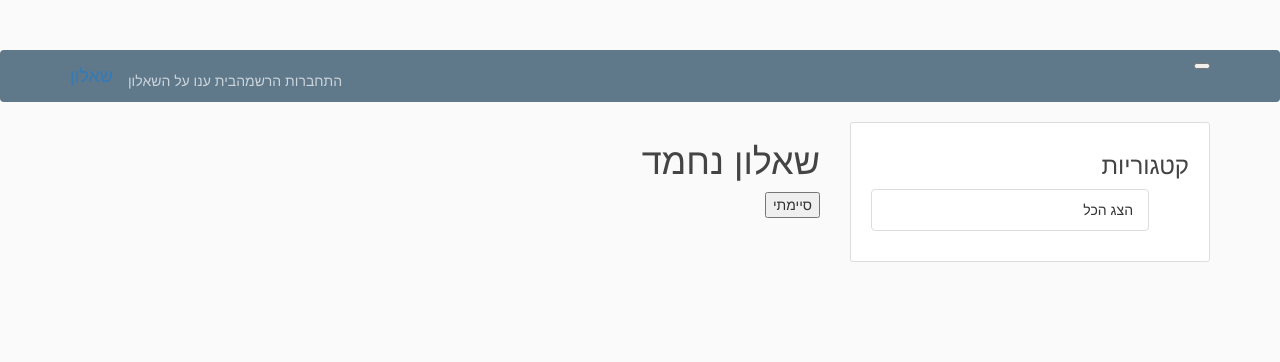
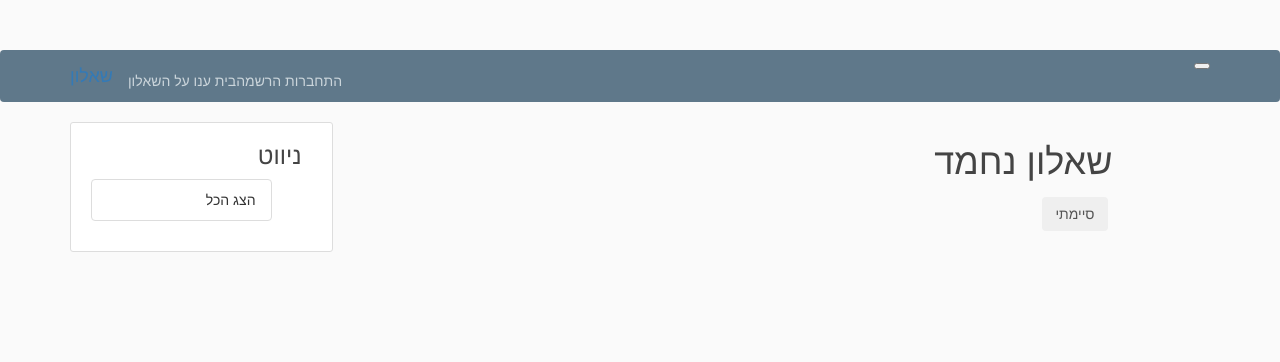
Before and after one commit to Shir-AH/questionary-flask, a Flask app: page /questionary in a window 1280 px wide. Shown: the top 362 px of the page. Run offline with Flask 2, Linux system fonts and the light colour scheme; data that the repository does not hold is empty; some libraries are stand-ins or nearby versions.

Commit message:
Questionary styling

```diff
--- a/questionary/static/main.css
+++ b/questionary/static/main.css
@@ -2,16 +2,13 @@ body {
   background: #fafafa;
   color: #333333;
   margin-top: 5rem;
+  margin-bottom: 5rem;
 }
 
-  h1,
-  h2,
-  h3,
-  h4,
-  h5,
-  h6 {
+h1, h2, h3, h4, h5, h6 {
   color: #444444;
 }
+
 p {
   word-break: break-all;
 }
@@ -86,3 +83,7 @@ body {
 .account-heading {
   font-size: 2.5rem;
 }
+
+#sidebar {
+  visibility: hidden;
+}
--- a/questionary/static/main.js
+++ b/questionary/static/main.js
@@ -14,7 +14,7 @@ function addQuestionLabel(destElement, questionName = '', categoryIndex = '', qu
 }
 
 function addRangeInput(destElement, categoryIndex = '', questionIndex = '', subQuestion = false) {
-    let range = newElement('input', [`category-${categoryIndex}`])
+    let range = newElement('input', [`category-${categoryIndex}`, 'form-control-range', 'slider'])
     range.type = 'range';
     let name = `c${categoryIndex}q${questionIndex}`;
     if (subQuestion)
@@ -56,7 +56,7 @@ function buildCategory(fieldset, categoryQuestions, categoryIndex) {
 }
 
 function addCategory(formElement, category, categoryIndex) {
-    let fieldset = newElement('fieldset', [`category-${categoryIndex}`]);
+    let fieldset = newElement('fieldset', [`category-${categoryIndex}`, 'form-fieldset']);
     fieldset.id = `category-${categoryIndex}-fieldset`;
     buildCategory(fieldset, category.questions, categoryIndex);
 
@@ -71,7 +71,7 @@ function addCategory(formElement, category, categoryIndex) {
 }
 
 function addSubmitButton(formElement, data) {
-    let sumbitButton = newElement('input');
+    let sumbitButton = newElement('input', ['btn', 'btn-outline-info']);
     sumbitButton.type = 'submit';
     sumbitButton.id = 'submit';
     sumbitButton.value = 'סיימתי';
@@ -93,12 +93,12 @@ function buildForm(json) {
 function moveToCategory(evt) {
     let categoryClass = evt.currentTarget.id;
     for (const elm of document.getElementById('form').children)
-        elm.style.display = 'none';
+        elm.classList.add('hidden');
     for (const elm of document.getElementsByClassName(categoryClass))
-        elm.style.display = '';
+        elm.classList.remove('hidden');
     if (categoryClass === 'all-categories')
         for (const elm of document.getElementById('form').children)
-            elm.style.display = '';
+            elm.classList.remove('hidden');
 }
 
 function buildList(json) {
@@ -106,12 +106,12 @@ function buildList(json) {
     let list = document.getElementById('categoryList');
     for (const categoryIndex in data) {
         let categoryName = data[categoryIndex].name;
-        let li = newElement('li', ['list-group-item', 'list-group-item-light'], categoryName);
+        let li = newElement('li', ['list-group-item'], categoryName);
         li.id = `category-${categoryIndex}`;
         li.addEventListener('click', moveToCategory);
         list.appendChild(li);
     }
-    let li = newElement('li', ['list-group-item', 'list-group-item-light'], 'הצג הכל');
+    let li = newElement('li', ['list-group-item'], 'הצג הכל');
     li.id = 'all-categories';
     li.addEventListener('click', moveToCategory);
     list.appendChild(li);
--- /dev/null
+++ b/questionary/static/range.css
@@ -0,0 +1,114 @@
+input[type='range'] {
+    border: solid 0 transparent;
+    border-width: 0 1em;
+    width: 32em;
+    height: 2em;
+    border-radius: .25em;
+    background: transparent;
+    font-size: 1em;
+}
+
+input[type='range'], input[type='range']::-webkit-slider-runnable-track {
+    -webkit-appearance: none;
+}
+
+/* Special styling for WebKit/Blink */
+
+input[type=range]::-webkit-slider-thumb {
+    -webkit-appearance: none;
+    border: 1px solid #444444;
+    height: 26px;
+    width: 26px;
+    border-radius: 50%;
+    background: #eeeeee;
+    cursor: pointer;
+    margin-top: -0.5em;
+    box-shadow: 1px 1px 1px #000000, 0px 0px 1px #0d0d0d;
+}
+
+/* All the same stuff for Firefox */
+
+input[type=range]::-moz-range-thumb {
+    box-shadow: 1px 1px 1px #000000, 0px 0px 1px #0d0d0d;
+    border: 1px solid #000000;
+    height: 26px;
+    width: 26px;
+    border-radius: 50%;
+    background: #eeeeee;
+    cursor: pointer;
+    margin-top: -0.5em;
+}
+
+/* All the same stuff for IE */
+
+input[type=range]::-ms-thumb {
+    box-shadow: 1px 1px 1px #000000, 0px 0px 1px #0d0d0d;
+    border: 1px solid #000000;
+    height: 26px;
+    width: 26px;
+    border-radius: 50%;
+    background: #eeeeee;
+    cursor: pointer;
+    margin-top: -0.5em;
+}
+
+input[type='range']::-webkit-slider-runnable-track {
+    position: relative;
+    width: 32em;
+    height: 0.375em;
+    background: linear-gradient(90deg, #ffffff -2em, rgba(0, 0, 0, 0) 0.125em), linear-gradient(90deg, #73e800, #90e600, #90e600, #e6e600, #e69000, #e63900, #e81c00);
+    background-size: 2em 100%, 100% 100%;
+}
+
+input[type='range']:focus {
+    outline: none;
+    box-shadow: 0 0 .25em orange;
+}
+
+#sidebar {
+    visibility: visible;
+}
+
+#form .hidden {
+    display: none;
+}
+
+h2, h3 {
+    margin: 1rem;
+}
+
+h1 {
+    margin-bottom: 1rem;
+}
+
+form {
+    color: #555555;
+}
+
+fieldset {
+    border: solid;
+    border-color: #eeeeee;
+    border-radius: 1rem;
+    margin-bottom: 2rem;
+}
+
+.form-fieldset:hover {
+    background-color: #f5f5f5;
+}
+
+label {
+    margin-right: 1rem;
+}
+
+input {
+    margin: 0.5rem;
+}
+
+.slider {
+    opacity: 0.7;
+}
+
+.slider:hover {
+    /* Fully shown on mouse-over */
+    opacity: 1;
+}
--- a/questionary/templates/layout.html
+++ b/questionary/templates/layout.html
@@ -11,6 +11,9 @@
         integrity="sha384-vus3nQHTD+5mpDiZ4rkEPlnkcyTP+49BhJ4wJeJunw06ZAp+wzzeBPUXr42fi8If" crossorigin="anonymous">
 
     <link rel="stylesheet" type="text/css" href="{{ url_for('static', filename='main.css') }}">
+    {% block additional_styles %}
+
+    {% endblock additional_styles %}
     <title>שאלון</title>
 </head>
 
@@ -54,6 +57,12 @@
     </header>
     <main role="main" class="container">
         <div class="row">
+            <div class="col-md-3" id="sidebar">
+                <div class="content-section">
+                    {% block content_section %}
+                    {% endblock content_section %}
+                </div>
+            </div>
             <div class="col-md-8">
                 {% with messages = get_flashed_messages(with_categories=true) %}
                 {% if messages %}
@@ -66,12 +75,6 @@
                 {% endwith %}
                 {% block content %}
                 {% endblock content %}
-            </div>
-            <div class="col-md-4">
-                <div class="content-section">
-                    {% block content_section %}
-                    {% endblock content_section %}
-                </div>
             </div>
         </div>
     </main>
--- a/questionary/templates/questionary.html
+++ b/questionary/templates/questionary.html
@@ -1,10 +1,13 @@
 {% extends 'layout.html' %}
+{% block additional_styles %}
+<link rel="stylesheet" href="{{ url_for('static', filename='range.css') }}">
+{% endblock additional_styles %}
 {% block content %}
 <h1>שאלון נחמד</h1>
 <form id="form" method="POST" action="{{ url_for('main.check') }}"></form>
 {% endblock content %}
 {% block content_section %}
-<h3>קטגוריות</h3>
+<h3>ניווט</h3>
 <ul class="list-group" id="categoryList">
 </ul>
 {% endblock content_section %}
```
Lines whose indentation alone changed are shown as unchanged.
